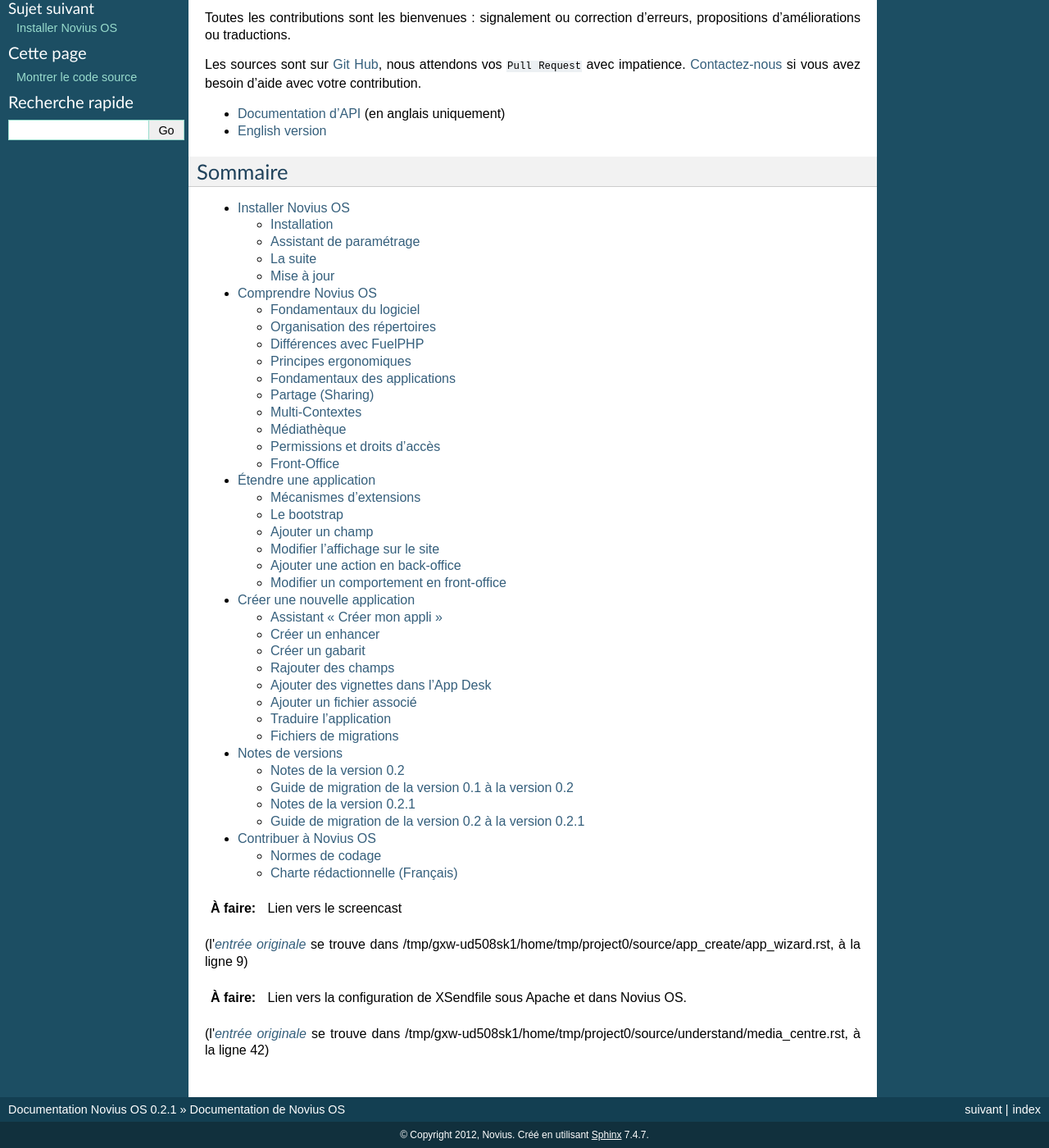
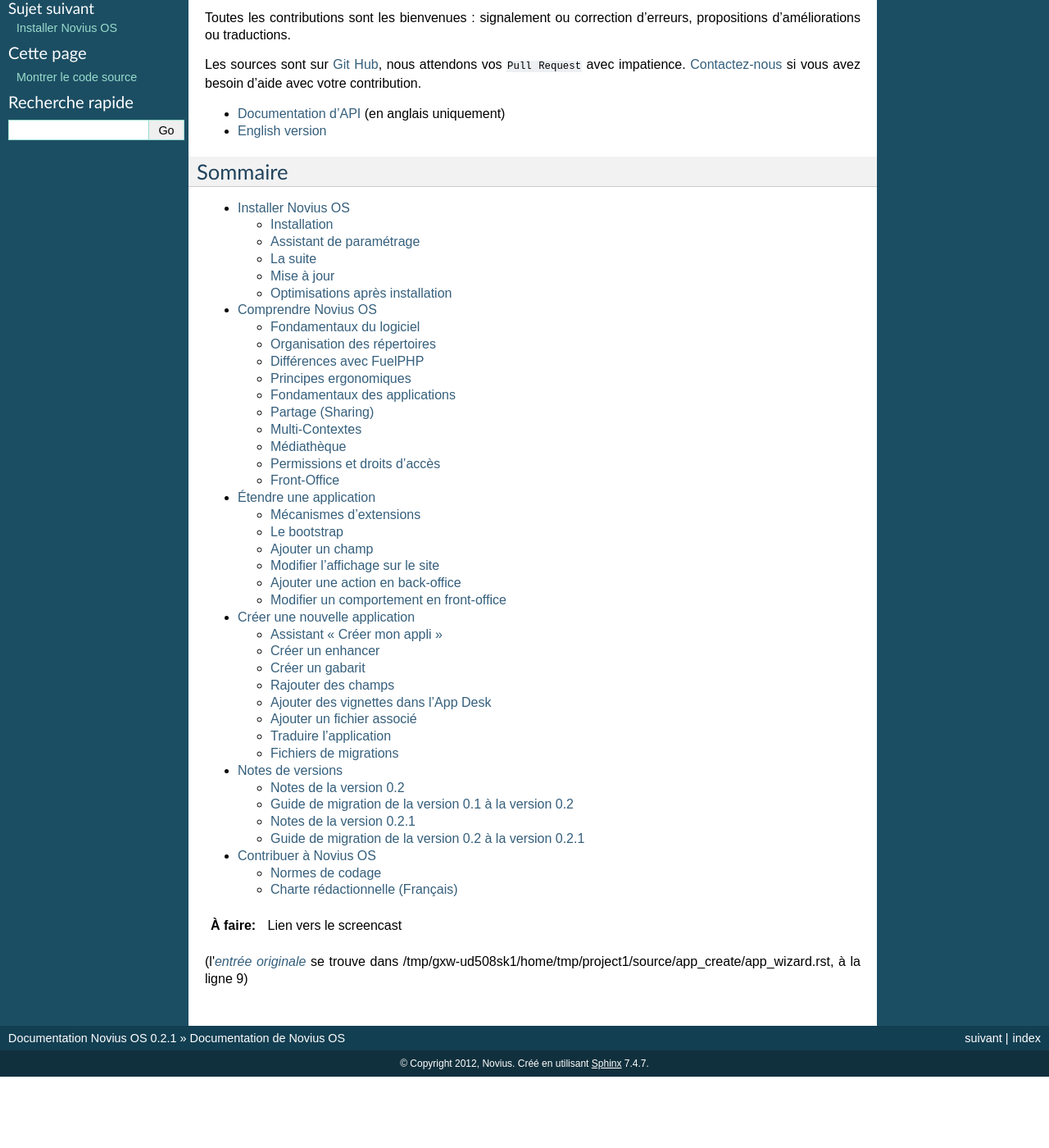
Before and after one commit to vrcAlbert/documentation-api, a Sphinx documentation site: the page built from source/index.rst, in a window 1280 px wide and 1400 px high, scrolled down 117 px. Shown: the whole window at 82% size. Built offline with Sphinx 7.4.7, drawn with Linux system fonts in a browser that asks for light colours; after the commit the page ends 1430 px from its top, so only the background shows below that; some of the changed lines change nothing that is shown.

Commit message:
Post-install XSendfile optimisation

```diff
--- a/source/install/index.rst
+++ b/source/install/index.rst
@@ -7,3 +7,4 @@
 	setup_wizard
 	whats_next/index
 	upgrade
+	post_install_optimisations
--- /dev/null
+++ b/source/install/post_install_optimisations.rst
@@ -0,0 +1,48 @@
+Optimisations après installation
+================================
+
+
+Configuration et activation de XSendFile
+----------------------------------------
+
+Pour comprendre ce qu'est XSendFile et à quoi il sert, c'est par ici : :doc:`/understand/media_centre`.
+
+
+Apache
+~~~~~~
+
+Dans **Apache**, il existe un module **mod_xsendfile** qui fournit la fonctionnalité. Ensuite, il faut modifier votre
+fichier .htaccess pour l'activer.
+
+.. code-block:: apache
+
+    # Post-installation optimisation
+    <IfModule xsendfile_module>
+        XSendFile On
+
+        # Replace "novius-os-install-dir" by the real Novius OS installed directory
+        XSendFilePath /novius-os-install-dir/local/data
+
+    </IfModule>
+
+Novius OS détecte tout seul la présence du module et active automatiquement l'envoi de fichiers avec XSendFile.
+
+
+nginx
+~~~~~
+
+Dans **nginx**, XSendFile est activé par défaut, mais l'entête à utiliser est ``X-Accel-Redirect``. Dans ce cas, il
+faut éditer votre fichier de configuration ``config.php`` pour y renseigner cet entête :
+
+
+.. code-block:: php
+    :emphasize-lines: 6
+
+    <?php
+    return array(
+        // ...
+        'novius-os' => array(
+            // ...
+            'use_xsendfile' => 'X-Accel-Redirect',
+        ),
+    );
--- a/source/understand/media_centre.rst
+++ b/source/understand/media_centre.rst
@@ -39,9 +39,7 @@
 * ``X-Accel-Redirect`` est utilisé par **nginx**.
 
 
-.. todo::
-
-	Lien vers la configuration de XSendfile sous Apache et dans Novius OS.
+.. seealso:: :doc:`install/post_install_optimisations`
 
 .. index:: Fichiers joints
 .. index:: Attachment
```
